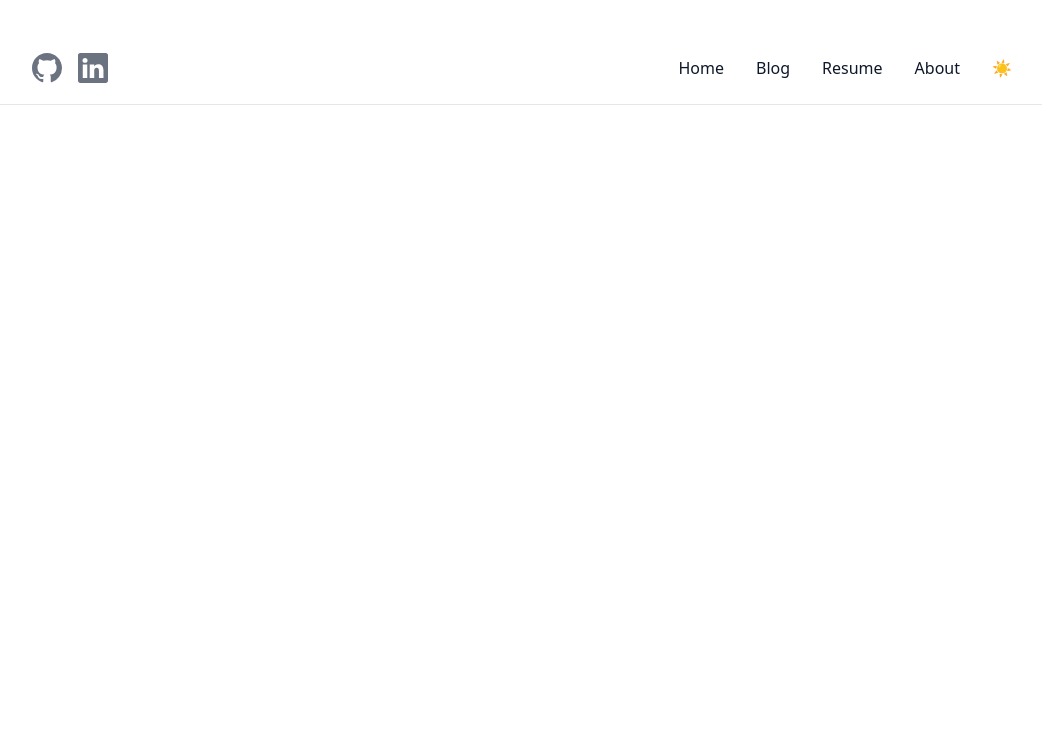
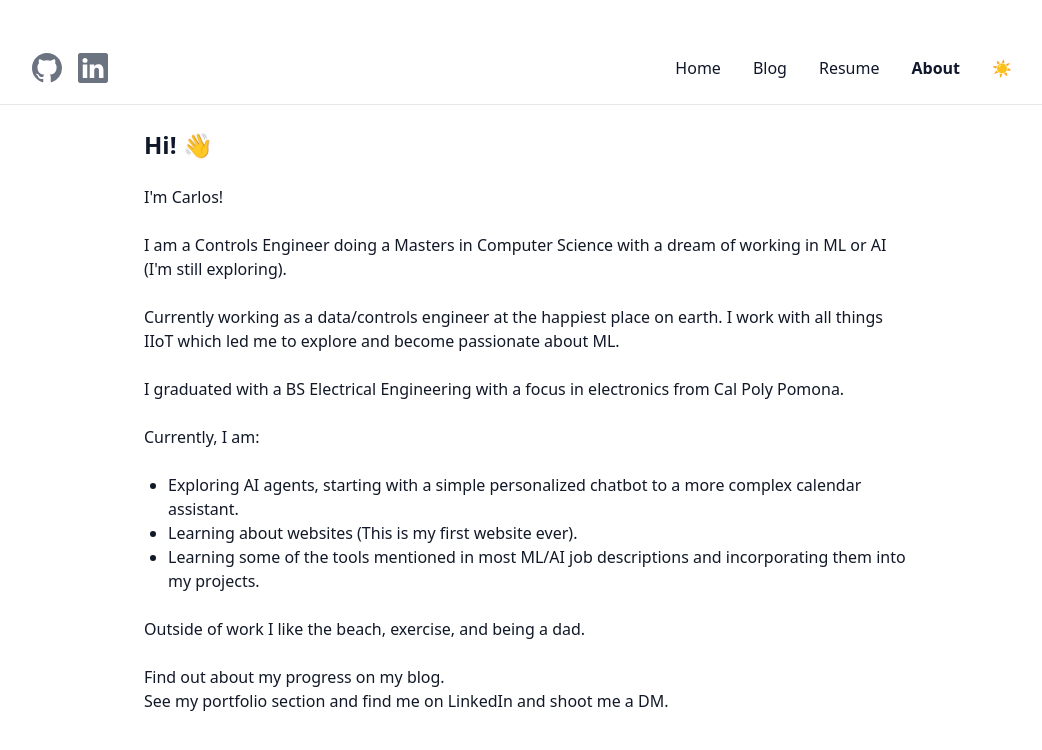
Before and after one commit to CarlitosCodes/CarlitosCodes.github.io, a React (Vite) app: page /about in a window 1280 px wide. Shown: the top 750 px of the page, without its empty margins (112-1154 px from the left). Built offline with nearby package versions, Linux system fonts and the light colour scheme; the HTML template or start-up script is replaced by a standard one.

Commit message:
changed Link to About

```diff
--- a/src/App.jsx
+++ b/src/App.jsx
@@ -10,7 +10,7 @@ import Home from "./pages/Home";
 import Blog from "./pages/Blog";
 import Post from "./pages/Post";
 import Resume from "./pages/Resume";
-import Links from "./pages/Links";
+import About from "./pages/About";
 
 export default function App() {
   const [isDarkMode, setIsDarkMode] = useState(false);
@@ -41,7 +41,7 @@ export default function App() {
         <Route path="/blog" element={<Blog />} />
         <Route path="/blog/:slug" element={<Post />} />
         <Route path="/resume" element={<Resume />} />
-        <Route path="/links" element={<Links />} />
+        <Route path="/about" element={<About />} />
       </Routes>
     </BrowserRouter>
   );
--- a/src/components/Navbar.jsx
+++ b/src/components/Navbar.jsx
@@ -1,4 +1,5 @@
 import { Link, NavLink } from "react-router-dom";
+// import { About, NavLink } from "react-router-dom";
 import SocialLinks from "./SocialLinks";
 
 export default function Navbar({ toggleDarkMode, isDarkMode }) {
@@ -14,7 +15,7 @@ export default function Navbar({ toggleDarkMode, isDarkMode }) {
           <NavLink to="/" className={active} end>Home</NavLink>
           <NavLink to="/blog" className={active}>Blog</NavLink>
           <NavLink to="/resume" className={active}>Resume</NavLink>
-          <NavLink to="/links" className={active}>About</NavLink>
+          <NavLink to="/about" className={active}>About</NavLink>
           {/* <SocialLinks /> */}
           <button onClick={toggleDarkMode} className="px-3 py-2 rounded-lg hover:bg-gray-100 dark:hover:bg-gray-700">
             {isDarkMode ? '🌙' : '☀️'}
--- a/src/pages/Links.jsx
+++ b/src/pages/About.jsx
@@ -1,10 +1,16 @@
-export default function Links() {
+export default function About() {
   return (
     <main className="max-w-5xl mx-auto px-4 py-6">
       <section className="max-w-3xl mx-auto space-y-6 text-left">
         <h2 className="text-2xl font-bold !text-left">Hi! 👋️</h2>
-<p className="text-gray-900 dark:text-gray-300 !text-left">
-          I'm Carlos! I am a Controls Engineer doing a Masters in Computer Science with a dream of working in ML or AI (I'm still exploring).
+
+
+        <p className="text-gray-900 dark:text-gray-300 !text-left">
+          I'm Carlos!
+        </p>
+
+        <p className="text-gray-900 dark:text-gray-300 !text-left">
+        I am a Controls Engineer doing a Masters in Computer Science with a dream of working in ML or AI (I'm still exploring).
         </p>
 
         <p className="text-gray-900 dark:text-gray-300 !text-left">
@@ -12,7 +18,7 @@ export default function Links() {
         </p>
 
         <p className="text-gray-900 dark:text-gray-300 !text-left">
-          Graduated with a BS Electrical Engineering with focus in electronics from Cal Poly Pomona.
+          I graduated with a BS Electrical Engineering with a focus in electronics from Cal Poly Pomona.
         </p>
 
         <p className="text-gray-900 dark:text-gray-300 !text-left">
--- a/src/pages/Home.jsx
+++ b/src/pages/Home.jsx
@@ -23,7 +23,7 @@ export default function Home() {
           <ul className="flex items-center justify-center gap-6">
             <li><a className="underline underline-offset-4 hover:opacity-80 focus:outline-none focus:ring" href="/blog">Blog</a></li>
             <li><a className="underline underline-offset-4 hover:opacity-80 focus:outline-none focus:ring" href="/resume">Resume</a></li>
-            <li><a className="underline underline-offset-4 hover:opacity-80 focus:outline-none focus:ring" href="/links">About</a></li>
+            <li><a className="underline underline-offset-4 hover:opacity-80 focus:outline-none focus:ring" href="/about">About</a></li>
           </ul>
         </nav>
       </section>
```
